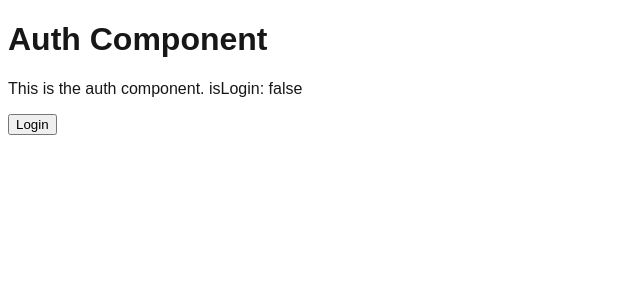
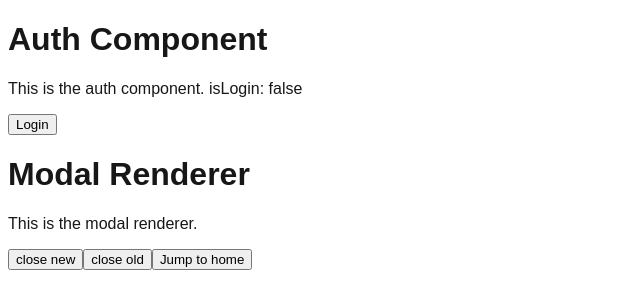
Before and after one commit to edgartolete/hris-nextjs, a Next.js app: page / in a window 1280 px wide. Shown: the top 308 px of the page, without its empty margins (0-640 px from the left). Built offline with nearby package versions, Linux system fonts and the light colour scheme.

Commit message:
modal management on progress

```diff
--- a/src/app/providers.tsx
+++ b/src/app/providers.tsx
@@ -1,9 +1,14 @@
 import { AuthContextProvider } from "@/feat/auth/context";
+import { ModalContextProvider } from "@/feat/modals/context";
 
 export default function Providers({
   children,
 }: Readonly<{
   children: React.ReactNode;
 }>) {
-  return <AuthContextProvider>{children}</AuthContextProvider>;
+  return (
+    <AuthContextProvider>
+      <ModalContextProvider>{children}</ModalContextProvider>
+    </AuthContextProvider>
+  );
 }
--- a/src/feat/auth/context.tsx
+++ b/src/feat/auth/context.tsx
@@ -36,7 +36,6 @@ export const AuthContextProvider: React.FC<AuthContextProviderProps> = ({
   useEffect(() => {
     // Provider is isolated, this does not rerender the other components except if you update the state
     const t = setInterval(() => {
-      console.log("#test,");
     }, 1000);
     return () => clearInterval(t);
   }, []);
--- /dev/null
+++ b/src/feat/modals/authModal/index.tsx
@@ -0,0 +1,8 @@
+export function AuthModal() {
+  return (
+    <div>
+      <h1>Auth Modal</h1>
+      <p>This is the auth modal.</p>
+    </div>
+  );
+}
--- /dev/null
+++ b/src/feat/modals/context.tsx
@@ -0,0 +1,94 @@
+"use client";
+
+import { createContext, ReactNode, useCallback, useContext, useMemo } from "react";
+import { ModalRenderer } from "./renderer";
+import { modals } from "./registry";
+import { usePathname, useRouter, useSearchParams } from "next/navigation";
+
+export type ModalType = {
+  open: boolean;
+  value?: string;
+};
+
+type ModalContextType = {
+  openedModals: Map<string, ModalType>;
+  setModalState: (key: string, modal: ModalType) => void;
+  getModalState: (key: string) => ModalType;
+};
+
+const ModalContext = createContext<ModalContextType | null>(null);
+
+interface ModalContextProviderProps {
+  children: ReactNode;
+}
+
+export const ModalContextProvider: React.FC<ModalContextProviderProps> = ({
+  children,
+}) => {
+  const searchParams = useSearchParams();
+  const pathname = usePathname();
+  const router = useRouter();
+
+  const query = searchParams.toString();
+
+  const openedModals = useMemo(() => {
+    const openedModals = new Map<string, ModalType>();
+    const params = new URLSearchParams(query);
+
+    for (const [key, value] of params.entries()) {
+      console.log("# key, value", key, value);
+      if (value === "false" || !modals.has(key)) continue;
+
+      openedModals.set(key, { open: true, value });
+    }
+    return openedModals;
+  }, [query]);
+
+  const setModalState = (key: string, { open, value }: ModalType) => {
+    if (!modals.has(key)) {
+      console.log("Modal not found");
+      return;
+    }
+
+    const params = new URLSearchParams(searchParams.toString());
+
+    if (open) {
+      params.set(key, value ?? "true");
+    } else {
+      params.delete(key);
+    }
+    const newPath = pathname + "?" + params.toString();
+    router.push(newPath);
+  };
+
+  const getModalState = useCallback(
+    (key: string) => {
+      if (!modals.has(key)) {
+        console.log("Modal not found");
+        return { open: false, value: undefined };
+      }
+
+      const params = new URLSearchParams(searchParams.toString());
+      const value = params.get(key);
+      return { open: value !== "false", value: value ?? "false" };
+    },
+    [searchParams],
+  );
+
+  return (
+    <ModalContext.Provider value={{ openedModals, setModalState, getModalState }}>
+      {children}
+      <ModalRenderer />
+    </ModalContext.Provider>
+  );
+};
+
+export const useModalContext = () => {
+  const context = useContext(ModalContext);
+  if (!context) {
+    throw new Error(
+      "useAuthContext must be used within a ModalContextProvider",
+    );
+  }
+  return context;
+};
--- /dev/null
+++ b/src/feat/modals/registry.ts
@@ -0,0 +1,6 @@
+const modals = new Set<string>();
+
+modals.add("new-modal");
+modals.add("old-modal");
+
+export { modals };
--- /dev/null
+++ b/src/feat/modals/renderer.tsx
@@ -0,0 +1,23 @@
+import { useRouter } from "next/navigation";
+import { useModalContext } from "./context";
+
+export function ModalRenderer() {
+  const { openedModals, setModalState } = useModalContext();
+  const router = useRouter()
+
+
+  return (
+    <div>
+      <h1>Modal Renderer</h1>
+      <p>This is the modal renderer.</p>
+      <button onClick={() => setModalState("new-modal", { open: true, value: "OMG" })}>
+        close new
+      </button>
+      <button onClick={() => setModalState("old-modal", { open: false })}>
+        close old
+      </button>
+
+      <button onClick={() => router.push('/')}>Jump to home</button>
+    </div>
+  );
+}
```
Also changed, not shown: src/feat/modals/hooks.ts (deleted), src/feat/modals/store.ts (deleted), src/feat/modals/template.tsx (added).
